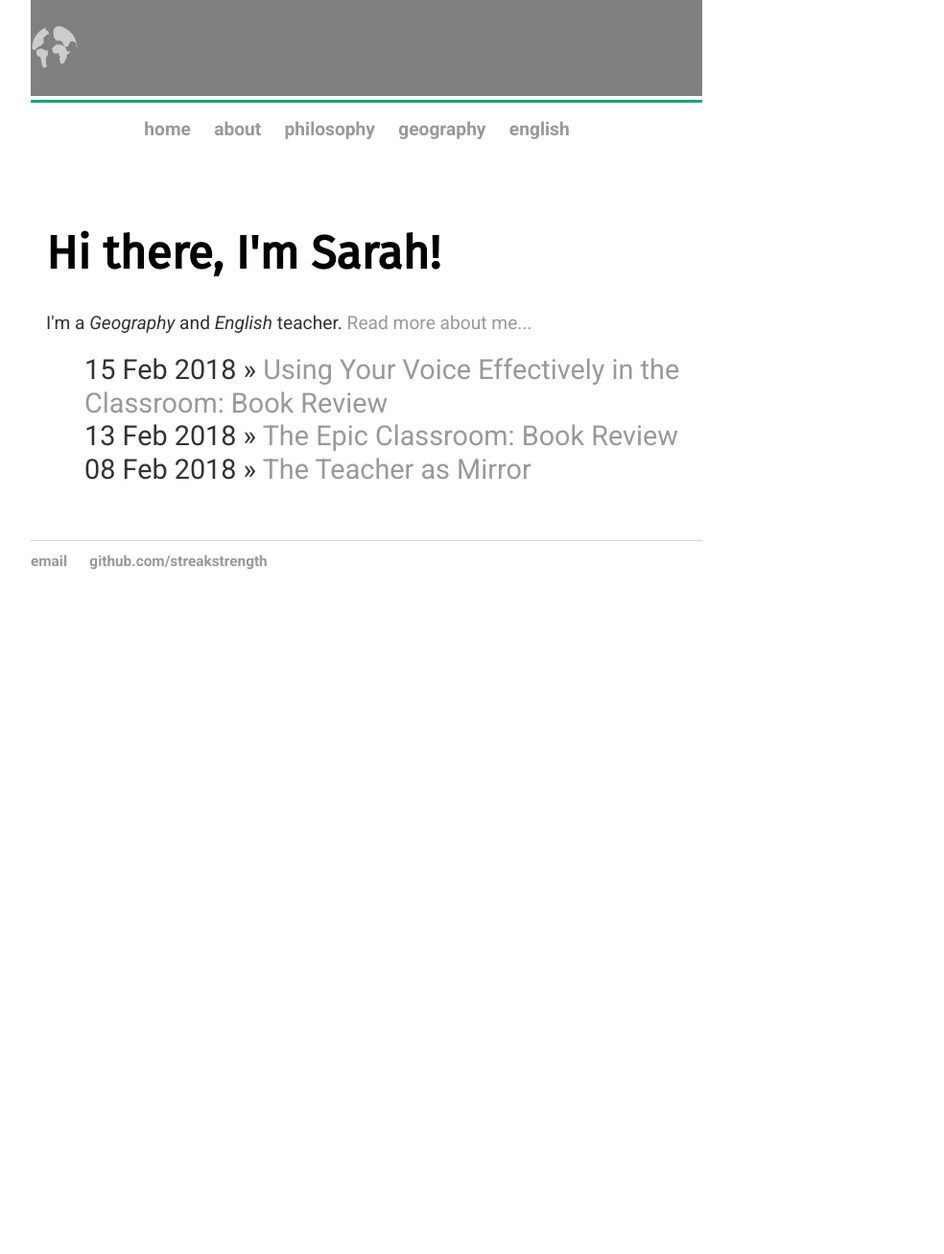
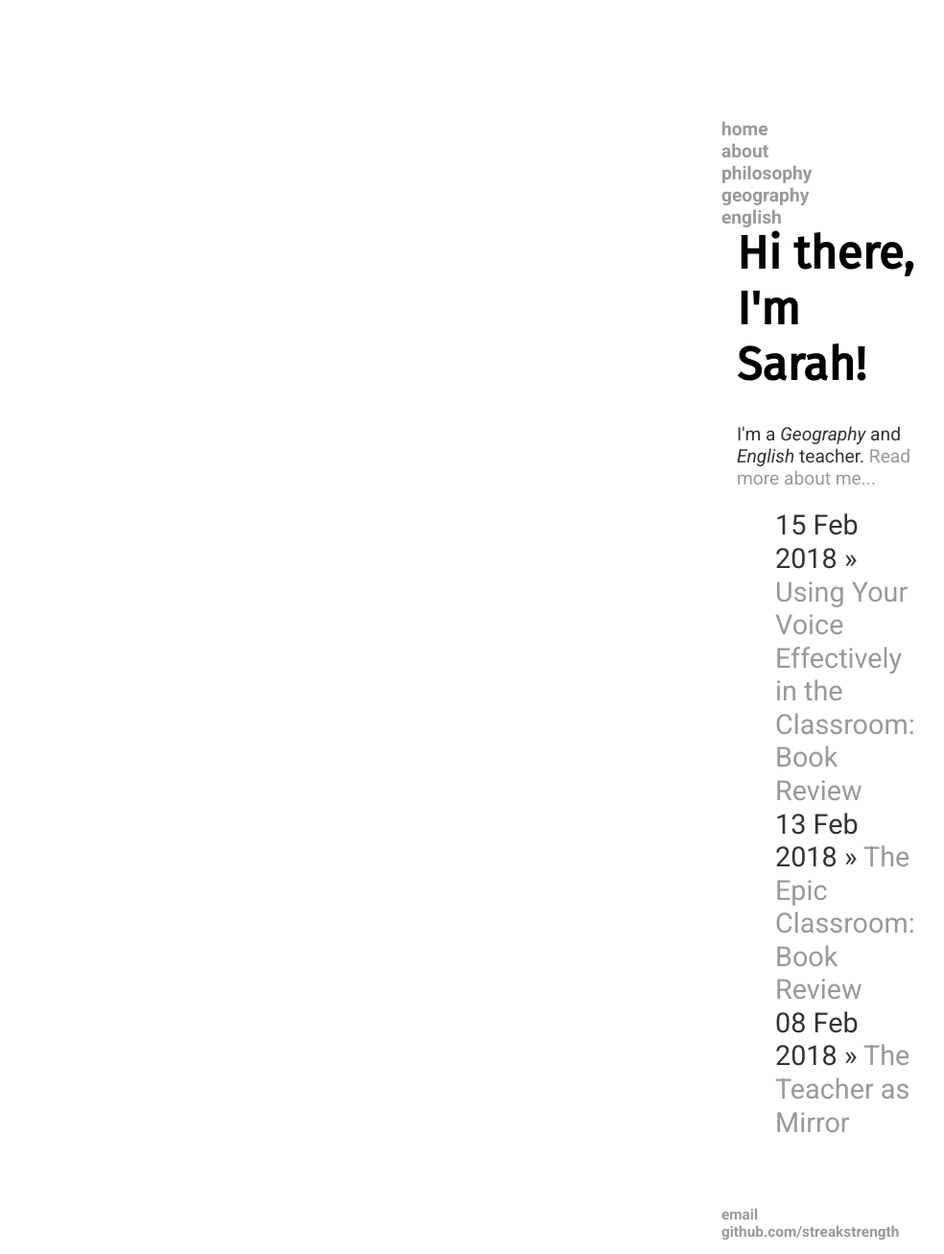
Before and after one commit to streakstrength/streakstrength.github.io, a Jekyll site: the page built from index.html, in a window 1280 px wide. Shown: the whole page at 96% size, without its empty margins (48-1032 px from the left). Built offline with Jekyll 4.4.1, drawn with Linux system fonts in a browser that asks for light colours; nearby versions of some CDN libraries; before the commit the page ends 900 px from its top, so only the background shows below that.

Commit message:
Revert "Changed display margin to 5m"
This reverts commit 2b80b8f865242c6b19228f1d53dd01ce75c5ecb7.

```diff
--- a/css/main.css
+++ b/css/main.css
@@ -9,8 +9,8 @@ body {
 @media only screen and (min-width: 481px) {
   body {
     padding-top: 0px;
-    padding-right: 5em;
-    padding-left: 5em;
+    padding-right: 50em;
+    padding-left: 50em;
   }
 }
 
```
